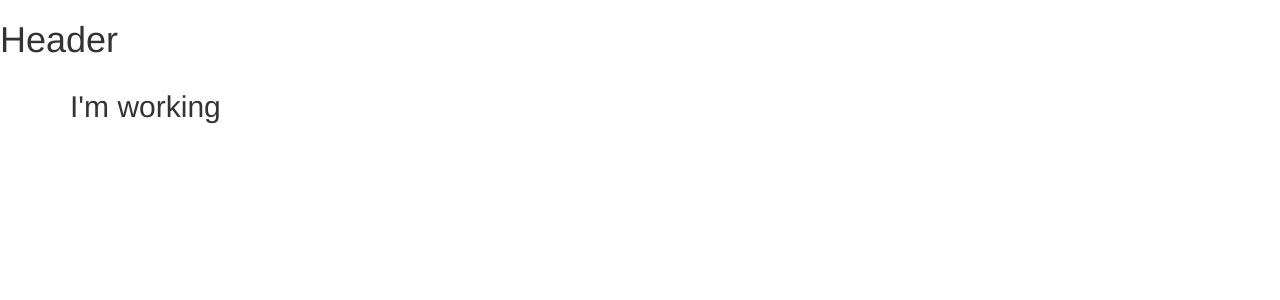
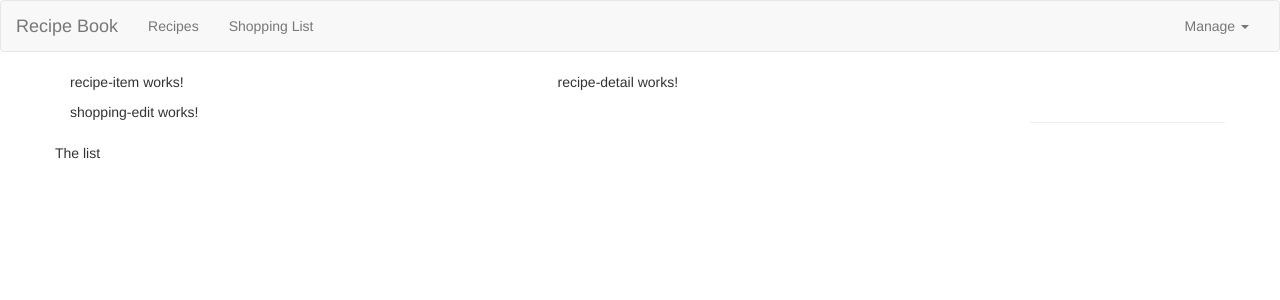
Before and after one commit to david-nine/angular-training, an Angular app: page / in a window 1280 px wide. Shown: the top 300 px of the page. Built offline with nearby package versions, Linux system fonts and the light colour scheme.

Commit message:
Create header

```diff
--- a/src/app/app.component.html
+++ b/src/app/app.component.html
@@ -2,7 +2,8 @@
 <div class="container">
     <div class="row">
         <div class="col-md-12">
-            <h2>I'm working</h2>
+            <app-recipes></app-recipes>
+            <app-shopping-list></app-shopping-list>
         </div>
     </div>
 </div>
--- a/src/app/app.module.ts
+++ b/src/app/app.module.ts
@@ -9,6 +9,7 @@
 import { RecipeDetailComponent } from './recipes/recipe-detail/recipe-detail.component';
 import { RecipeItemComponent } from './recipes/recipe-list/recipe-item/recipe-item.component';
 import { ShoppingListComponent } from './shopping-list/shopping-list.component';
+import { ShoppingEditComponent } from './shopping-list/shopping-edit/shopping-edit.component';
 
 @NgModule({
   declarations: [
@@ -18,7 +19,8 @@
     RecipeListComponent,
     RecipeDetailComponent,
     RecipeItemComponent,
-    ShoppingListComponent
+    ShoppingListComponent,
+    ShoppingEditComponent
   ],
   imports: [
     BrowserModule,
--- a/src/app/header/header.component.html
+++ b/src/app/header/header.component.html
@@ -1 +1,24 @@
-<h1>Header</h1>
+<nav class="navbar navbar-default">
+    <div class="container-fluid">
+        <div class="navbar-header">
+            <a href="#" class="navbar-brand">Recipe Book</a>
+        </div>
+
+        <div class="collapse navbar-collapse">
+            <ul class="nav navbar-nav">
+                <li><a href="#">Recipes</a></li>
+                <li><a href="#">Shopping List</a></li>
+            </ul>
+
+            <ul class="nav navbar-nav navbar-right">
+                <li class="dropdown">
+                    <a href="#" class="dropdown-toggle" role="button">Manage <span class="caret"></span></a>
+                    <ul class="dropdown-menu">
+                        <li><a href="#">Save Data</a></li>
+                        <li><a href="#">Fetch Data</a></li>
+                    </ul>
+                </li>
+            </ul>
+        </div>
+    </div>
+</nav>
--- a/src/app/recipes/recipe-list/recipe-list.component.html
+++ b/src/app/recipes/recipe-list/recipe-list.component.html
@@ -1 +1 @@
-<p>recipe-list works!</p>
+<app-recipe-item></app-recipe-item>
--- a/src/app/recipes/recipes.component.html
+++ b/src/app/recipes/recipes.component.html
@@ -1 +1,8 @@
-<p>recipes works!</p>
+<div class="row">
+    <div class="col-md-5">
+        <app-recipe-list></app-recipe-list>
+    </div>
+    <div class="col-md-7">
+        <app-recipe-detail></app-recipe-detail>
+    </div>
+</div>
--- a/src/app/shopping-list/shopping-list.component.html
+++ b/src/app/shopping-list/shopping-list.component.html
@@ -1 +1,7 @@
-<p>shopping-list works!</p>
+<div class="row">
+    <div class="col-xs-10">
+        <app-shopping-edit></app-shopping-edit>
+    </div>
+    <hr>
+    <p>The list</p>
+</div>
```
